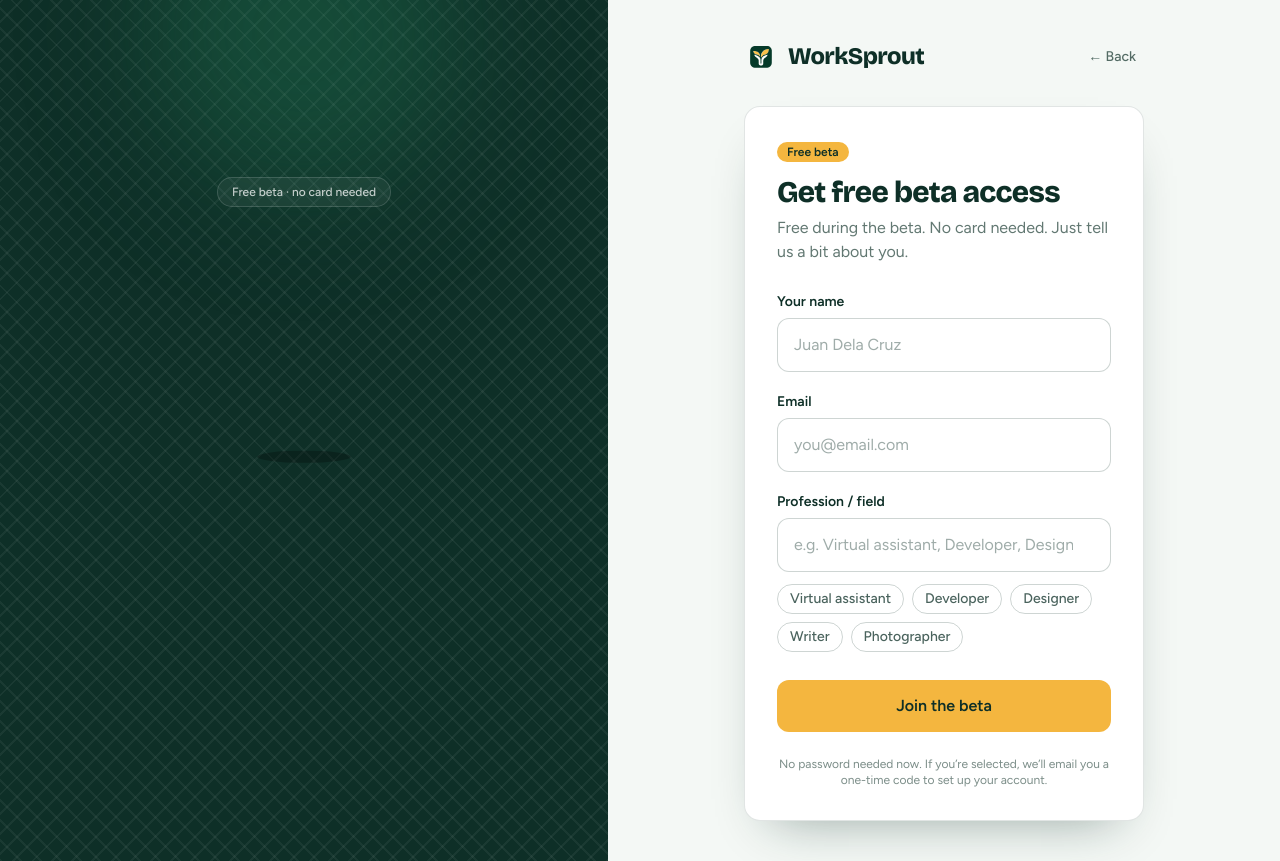
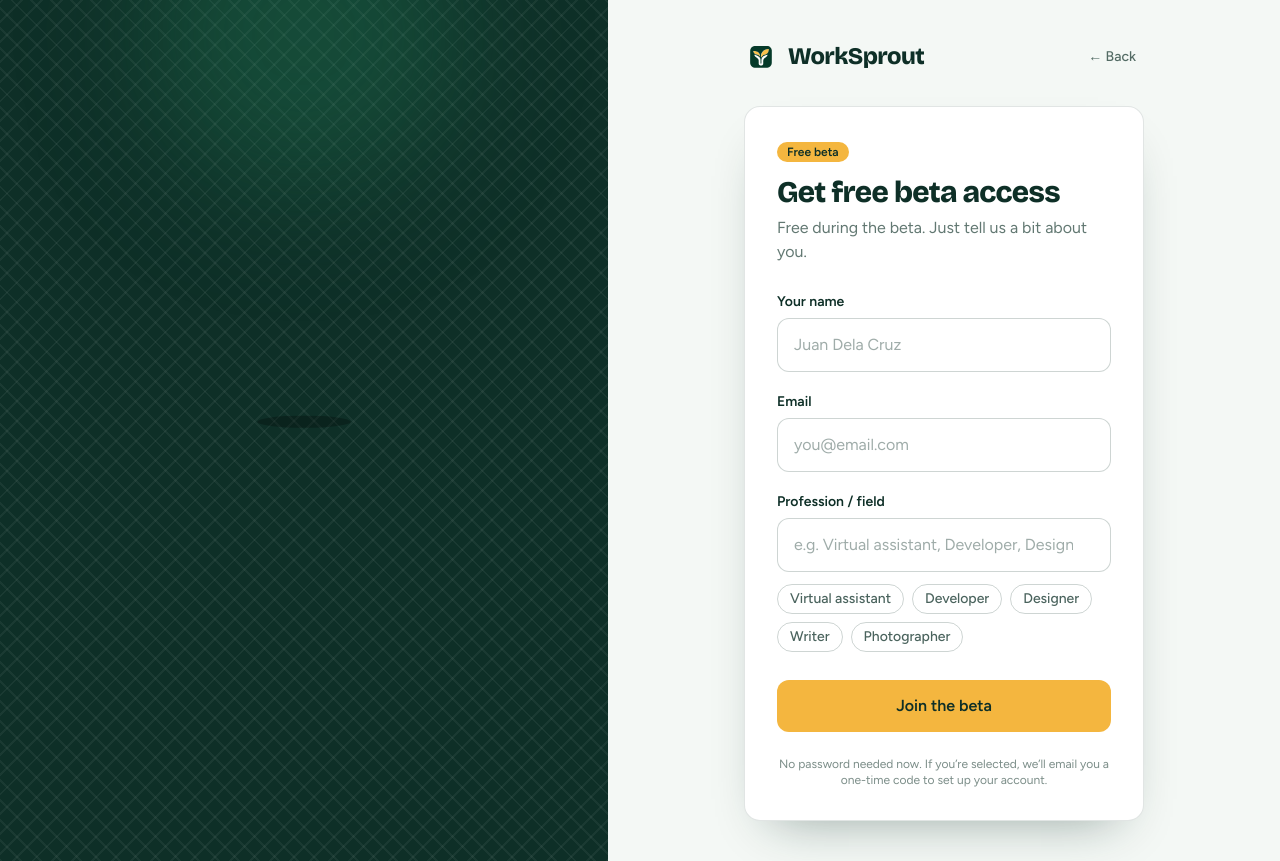
Before and after one commit to siahray/WorkSprout, a Next.js app: page /join in a window 1280 px wide. Built offline with nearby package versions, Linux system fonts and the light colour scheme.

Commit message:
chore: remove 'no card needed' from marketing/auth copy

```diff
--- a/app/join/join-form.tsx
+++ b/app/join/join-form.tsx
@@ -63,7 +63,7 @@ export function JoinForm({ initialEmail, source }: { initialEmail: string; sourc
           </span>
           <h1 className={`${display.className} text-3xl font-extrabold tracking-tight`}>Get free beta access</h1>
           <p className="mt-1.5 text-[#0E2F27]/65">
-            Free during the beta. No card needed. Just tell us a bit about you.
+            Free during the beta. Just tell us a bit about you.
           </p>
         </div>
 
--- a/app/page.tsx
+++ b/app/page.tsx
@@ -156,7 +156,7 @@ export default function Home() {
       <header className="mx-auto grid max-w-6xl items-center gap-16 px-6 pb-24 pt-10 lg:grid-cols-[1.1fr_0.9fr]">
         <div>
           <p className="mb-4 inline-block rounded-full border border-[#0E2F27]/20 px-3 py-1 text-sm font-medium">
-            Free beta for freelancers
+            Free beta
           </p>
           <h1 className={`${display.className} text-5xl font-extrabold leading-[1.04] tracking-tight md:text-6xl`}>
             Track the work. Send the invoice.{" "}
--- a/components/auth-shell.tsx
+++ b/components/auth-shell.tsx
@@ -48,9 +48,7 @@ export function AuthShell({
           className="pointer-events-none absolute -top-32 left-1/2 h-80 w-80 -translate-x-1/2 rounded-full bg-[#2E9E6B]/25 blur-3xl"
           aria-hidden="true"
         />
-        <span className="relative mb-10 rounded-full border border-white/15 bg-white/5 px-3.5 py-1.5 text-xs font-medium text-white/75">
-          Free beta · no card needed
-        </span>
+
         <svg viewBox="0 0 200 220" className="ws-sway relative h-56 w-56" aria-hidden="true">
           <ellipse cx="100" cy="206" rx="46" ry="6" fill="#000" opacity=".25" />
           <path
```
